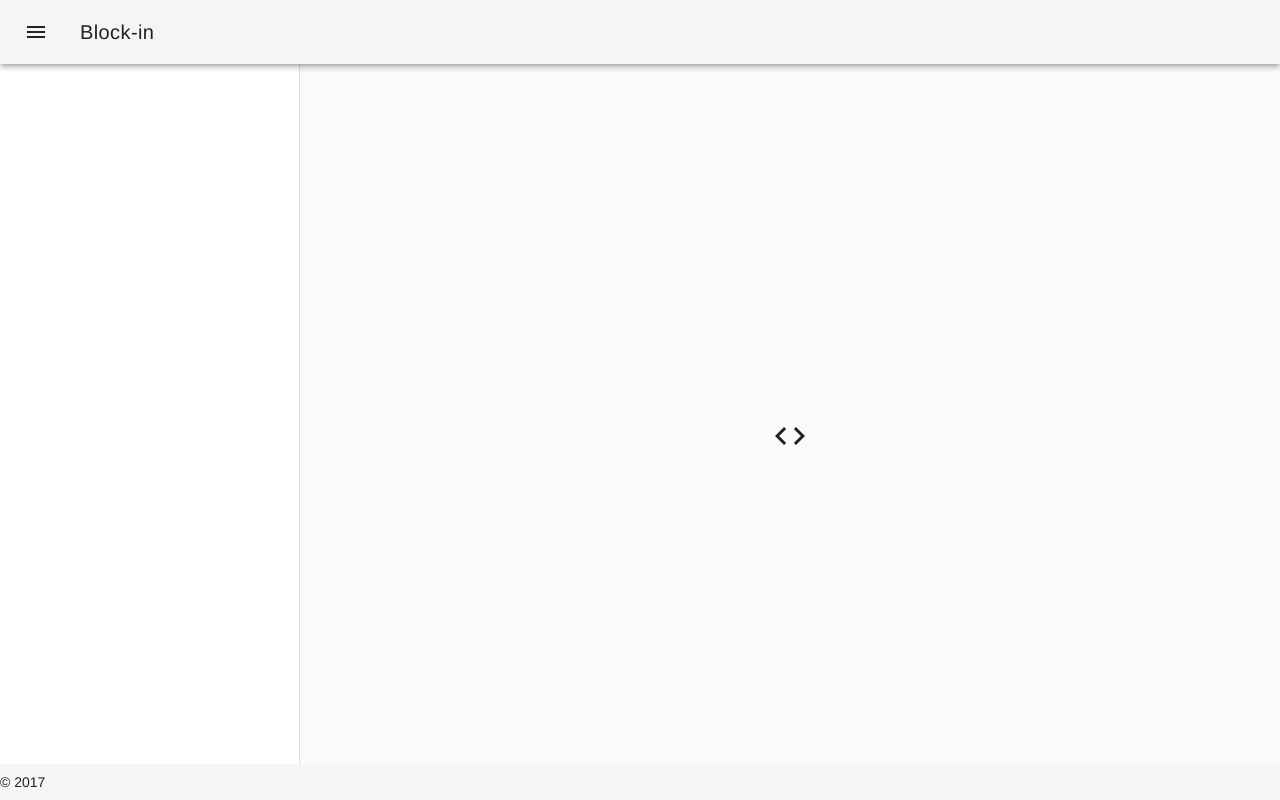
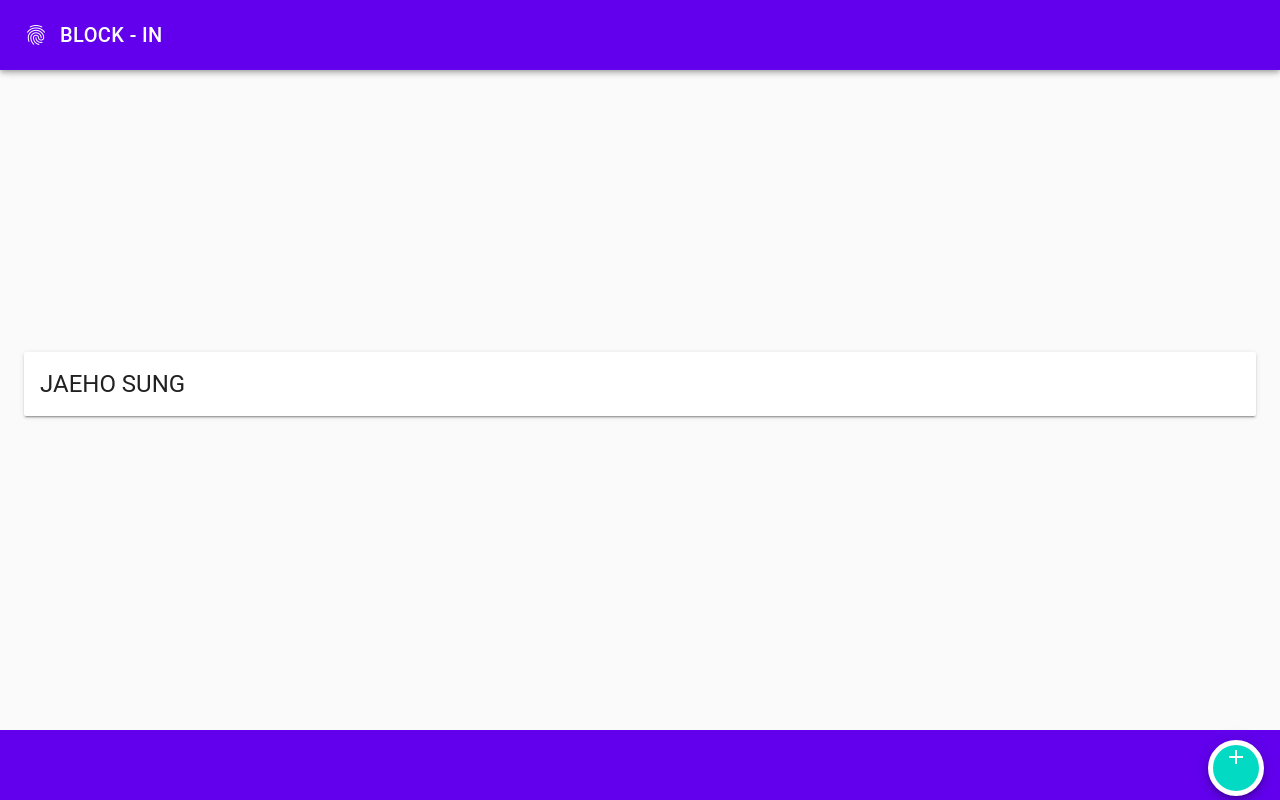
Before and after one commit to oh3vci/block-in, a Vue app: page /#/ in a window 1280 px wide. Built offline with nearby package versions, Linux system fonts and the light colour scheme.

Commit message:
ADD: Construct layouts

```diff
--- a/src/App.vue
+++ b/src/App.vue
@@ -1,95 +1,11 @@
 <template>
   <div id="app">
-    <v-app>
-      <v-navigation-drawer
-        clipped
-        fixed
-        v-model="drawer"
-        app
-      >
-        <v-list dense>
-        </v-list>
-      </v-navigation-drawer>
-      <v-toolbar
-        clipped-left
-        fixed
-        app
-      >
-        <v-toolbar-side-icon
-          @click.stop="drawer = !drawer"
-        >
-        </v-toolbar-side-icon>
-        <v-toolbar-title>Block-in</v-toolbar-title>
-      </v-toolbar>
-      <v-content>
-      <v-container fluid fill-height>
-        <v-layout justify-center align-center>
-          <v-flex shrink>
-            <v-tooltip right>
-              <v-btn
-                icon
-                large
-                :href="source"
-                target="_blank"
-                slot="activator"
-              >
-                <v-icon large>code</v-icon>
-              </v-btn>
-              <span>Source</span>
-            </v-tooltip>
-          </v-flex>
-        </v-layout>
-      </v-container>
-    </v-content>
-    <v-footer app fixed>
-      <span>&copy; 2017</span>
-    </v-footer>
-    </v-app>
+    <router-view></router-view>
   </div>
 </template>
 
 <script>
 export default {
-  name: 'app',
-  data: () => ({
-    drawer: true,
-  }),
+  name: 'App',
 };
 </script>
-
-<style>
-body {
-  margin: 0;
-}
-
-#app {
-  font-family: 'Avenir', Helvetica, Arial, sans-serif;
-  -webkit-font-smoothing: antialiased;
-  -moz-osx-font-smoothing: grayscale;
-  color: #2c3e50;
-}
-
-main {
-  text-align: center;
-  margin-top: 40px;
-}
-
-header {
-  margin: 0;
-  height: 56px;
-  padding: 0 16px 0 24px;
-  background-color: #35495E;
-  color: #ffffff;
-}
-
-header span {
-  display: block;
-  position: relative;
-  font-size: 20px;
-  line-height: 1;
-  letter-spacing: .02em;
-  font-weight: 400;
-  box-sizing: border-box;
-  padding-top: 16px;
-}
-</style>
--- a/src/components/Hello.vue
+++ /dev/null
@@ -1,52 +0,0 @@
-<template>
-  <div class="hello">
-    <h1>{{ msg }}</h1>
-    <h2>Essential Links</h2>
-    <ul>
-      <li><a href="https://vuejs.org" target="_blank" rel="noopener">Core Docs</a></li>
-      <li><a href="https://forum.vuejs.org" target="_blank" rel="noopener">Forum</a></li>
-      <li><a href="http://chat.vuejs.org/" target="_blank" rel="noopener">Vue Community Chat</a></li>
-      <li><a href="https://twitter.com/vuejs" target="_blank" rel="noopener">Twitter</a></li>
-      <li><a href="http://vuejs-templates.github.io/webpack/" target="_blank" rel="noopener">Docs for This Template</a></li>
-    </ul>
-    <h2>Ecosystem</h2>
-    <ul>
-      <li><a href="http://router.vuejs.org/" target="_blank" rel="noopener">vue-router</a></li>
-      <li><a href="http://vuex.vuejs.org/" target="_blank" rel="noopener">vuex</a></li>
-      <li><a href="http://vue-loader.vuejs.org/" target="_blank" rel="noopener">vue-loader</a></li>
-      <li><a href="https://github.com/vuejs/awesome-vue" target="_blank" rel="noopener">awesome-vue</a></li>
-    </ul>
-  </div>
-</template>
-
-<script>
-export default {
-  name: 'hello',
-  data() {
-    return {
-      msg: 'Welcome to Your Vue.js PWA',
-    };
-  },
-};
-</script>
-
-<!-- Add "scoped" attribute to limit CSS to this component only -->
-<style>
-h1, h2 {
-  font-weight: normal;
-}
-
-ul {
-  list-style-type: none;
-  padding: 0;
-}
-
-li {
-  display: inline-block;
-  margin: 0 10px;
-}
-
-a {
-  color: #35495E;
-}
-</style>
--- /dev/null
+++ b/src/layouts/CheckContractionPage.vue
@@ -0,0 +1,9 @@
+<template>
+</template>
+
+
+<script>
+export default {
+  name: 'CheckContractionPage',
+};
+</script>
--- /dev/null
+++ b/src/layouts/ConfirmPage.vue
@@ -0,0 +1,9 @@
+<template>
+</template>
+
+
+<script>
+export default {
+  name: 'ConfirmPage',
+};
+</script>
--- /dev/null
+++ b/src/layouts/JoinContractPage.vue
@@ -0,0 +1,9 @@
+<template>
+</template>
+
+
+<script>
+export default {
+  name: 'JoinContractPage',
+};
+</script>
--- /dev/null
+++ b/src/layouts/MyPage.vue
@@ -0,0 +1,76 @@
+<template>
+  <v-app>
+    <v-toolbar
+      color="primary"
+      dark
+      fixed
+    >
+      <v-btn icon>
+        <v-icon>fingerprint</v-icon>
+      </v-btn>
+      <v-toolbar-title>BLOCK - IN</v-toolbar-title>
+    </v-toolbar>
+    <v-content>
+      <v-container fluid fill-height>
+        <v-layout
+          justify-center
+          align-center
+        >
+          <v-flex text-xs-center>
+            <v-card>
+              <v-card-title>
+                <div class="headline">JAEHO SUNG</div>
+              </v-card-title>
+            </v-card>
+          </v-flex>
+        </v-layout>
+      </v-container>
+      <v-btn
+        color="emphasis"
+        dark
+        absolute
+        bottom
+        right
+        fab
+      >
+        <v-icon>add</v-icon>
+      </v-btn>
+    </v-content>
+    <v-footer
+      color="primary"
+      app
+      fixed
+    >
+    </v-footer>
+  </v-app>
+</template>
+
+
+<script>
+export default {
+  name: 'MyPage',
+  data: () => ({
+    drawer: null,
+  }),
+};
+</script>
+
+
+<style scoped>
+.v-toolbar, .v-footer {
+  height: 8.75% !important;
+}
+.v-toolbar__title:not(:first-child) {
+  margin-left: 0;
+}
+.v-btn--floating {
+  border: 5px solid white !important;
+  box-shadow: none;
+}
+</style>
+
+<style>
+.v-toolbar__content {
+  height: 100% !important;
+}
+</style>
--- /dev/null
+++ b/src/layouts/SelectDevicesPage.vue
@@ -0,0 +1,9 @@
+<template>
+</template>
+
+
+<script>
+export default {
+  name: 'SelectDevicesPage',
+};
+</script>
--- a/src/main.js
+++ b/src/main.js
@@ -8,11 +8,17 @@ import App from './App';
 import router from './router';
 
 Vue.config.productionTip = false;
-Vue.use(Vuetify);
+Vue.use(Vuetify, {
+  theme: {
+    primary: '#6200ee',
+    secondary: '#3b00dd',
+    emphasis: '#03dac4',
+  },
+});
 /* eslint-disable no-new */
 new Vue({
   el: '#app',
   router,
-  template: '<App/>',
+  template: '<App />',
   components: { App },
 });
--- a/src/router/index.js
+++ b/src/router/index.js
@@ -1,6 +1,11 @@
 import Vue from 'vue';
 import Router from 'vue-router';
-import Hello from '@/components/Hello';
+import CheckContractionPage from '@/layouts/CheckContractionPage';
+import ConfirmPage from '@/layouts/ConfirmPage';
+import JoinContractPage from '@/layouts/JoinContractPage';
+import MyPage from '@/layouts/MyPage';
+import SelectDevicesPage from '@/layouts/SelectDevicesPage';
+
 
 Vue.use(Router);
 
@@ -8,8 +13,28 @@ export default new Router({
   routes: [
     {
       path: '/',
-      name: 'Hello',
-      component: Hello,
+      name: 'MyPage',
+      component: MyPage,
+    },
+    {
+      path: '/join',
+      name: 'JoinContractPage',
+      component: JoinContractPage,
+    },
+    {
+      path: '/select',
+      name: 'SelectDevicesPage',
+      component: SelectDevicesPage,
+    },
+    {
+      path: '/check',
+      name: 'CheckContractionPage',
+      component: CheckContractionPage,
+    },
+    {
+      path: '/confirm',
+      name: 'ConfirmPage',
+      component: ConfirmPage,
     },
   ],
 });
```
